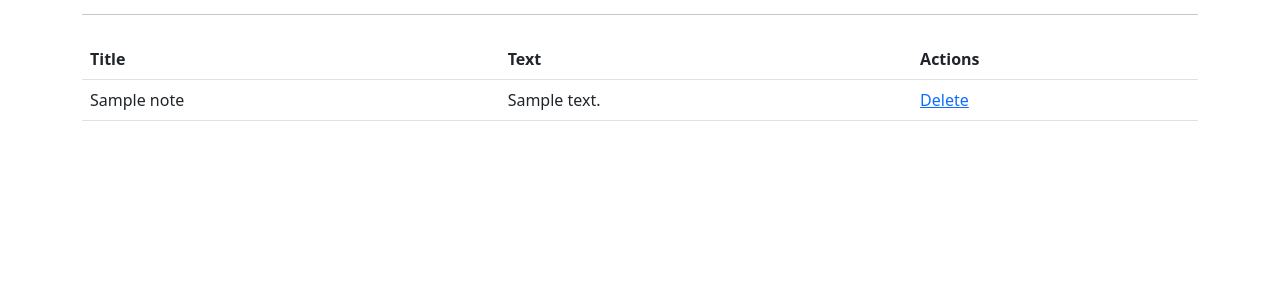
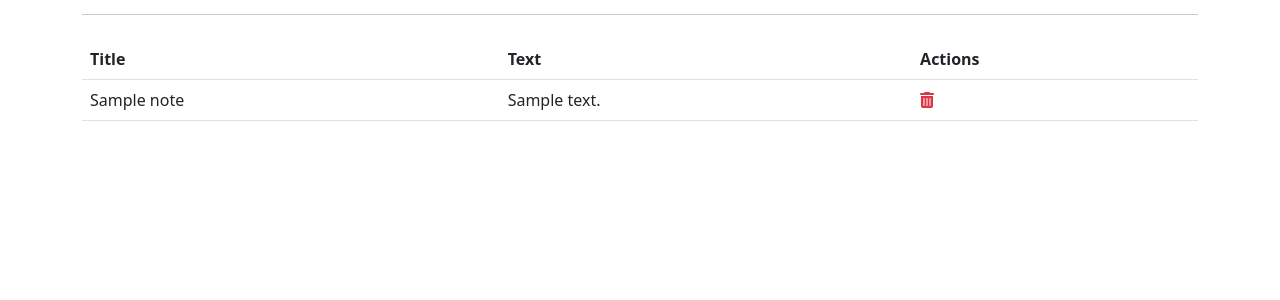
Before and after one commit to jakobrobert/openai-experiments, a Django app: a page that uses note_lists/templates/note_list.html in a window 1280 px wide. Shown: the part 308-608 px from the top of the page. Run offline with Django 5.2, Linux system fonts and the light colour scheme; tables that the repository leaves empty hold one stand-in row (values such as "Sample post").

Commit message:
Replace text "Delete" by trash icon

```diff
--- a/note_lists/templates/note_list.html
+++ b/note_lists/templates/note_list.html
@@ -5,6 +5,8 @@
     <title>AI Life Coach - Note Lists - {{ note_list.title }}</title>
     <!-- Bootstrap CSS -->
     <link href="https://cdn.jsdelivr.net/npm/bootstrap@5.3.0/dist/css/bootstrap.min.css" rel="stylesheet">
+    <!-- Font Awesome CSS. E.g. used for trash icon (class "fas") -->
+    <link rel="stylesheet" href="https://cdnjs.cloudflare.com/ajax/libs/font-awesome/6.0.0-beta3/css/all.min.css">
 </head>
 <body>
     <div class="container mt-3">
@@ -38,8 +40,11 @@
                     <tr>
                         <td>{{ note.title }}</td>
                         <td>{{ note.text }}</td>
-                        <!-- TODO Use icon instead -->
-                        <td><a href="{% url 'delete_note' note_list.id note.id %}">Delete</a></td>
+                        <td>
+                            <a class="text-danger" title="Delete" href="{% url 'delete_note' note_list.id note.id %}">
+                                <i class="fas fa-trash-alt"></i>
+                            </a>
+                        </td>
                     </tr>
                 {% endfor %}
             </tbody>
```
